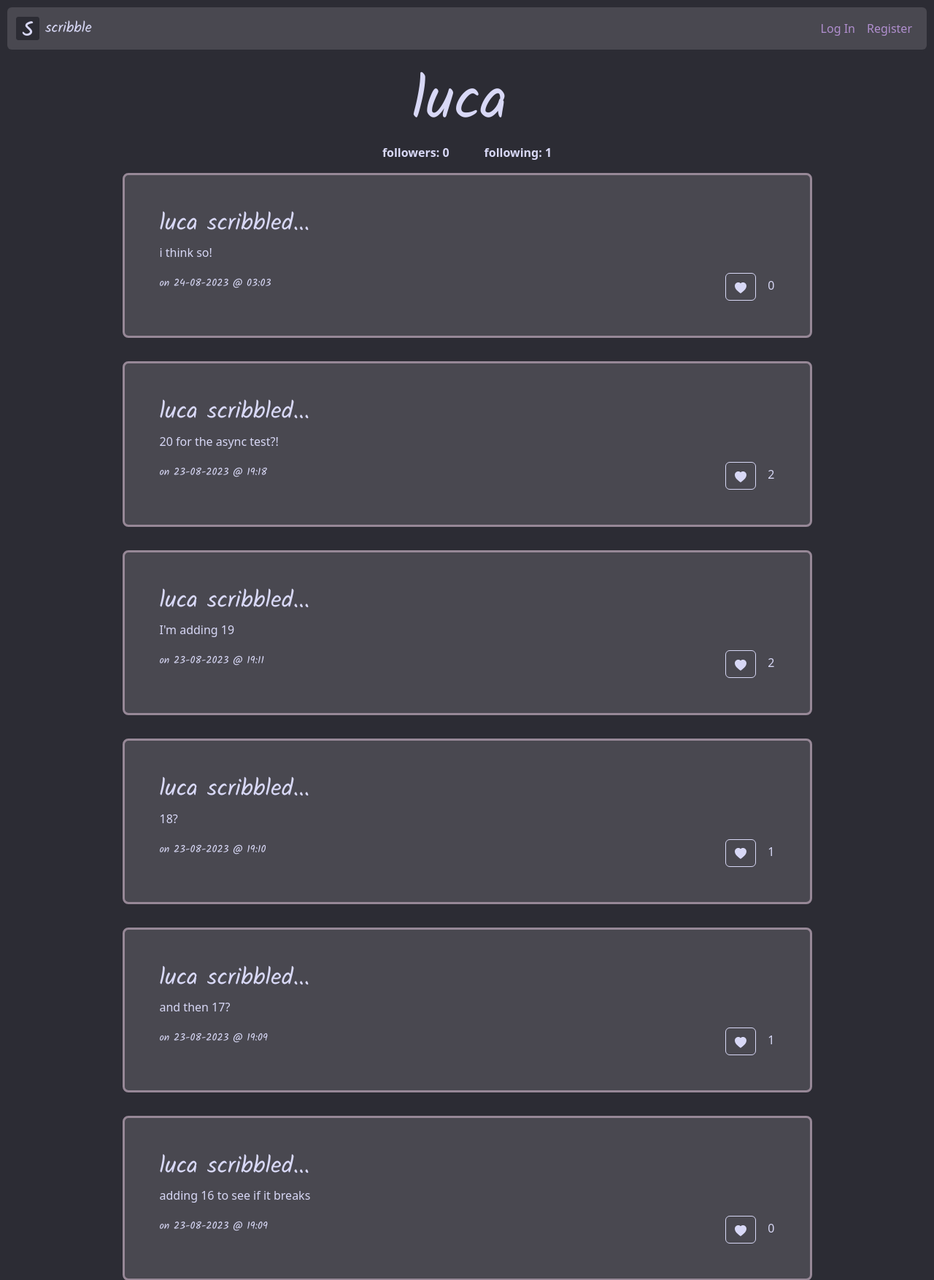
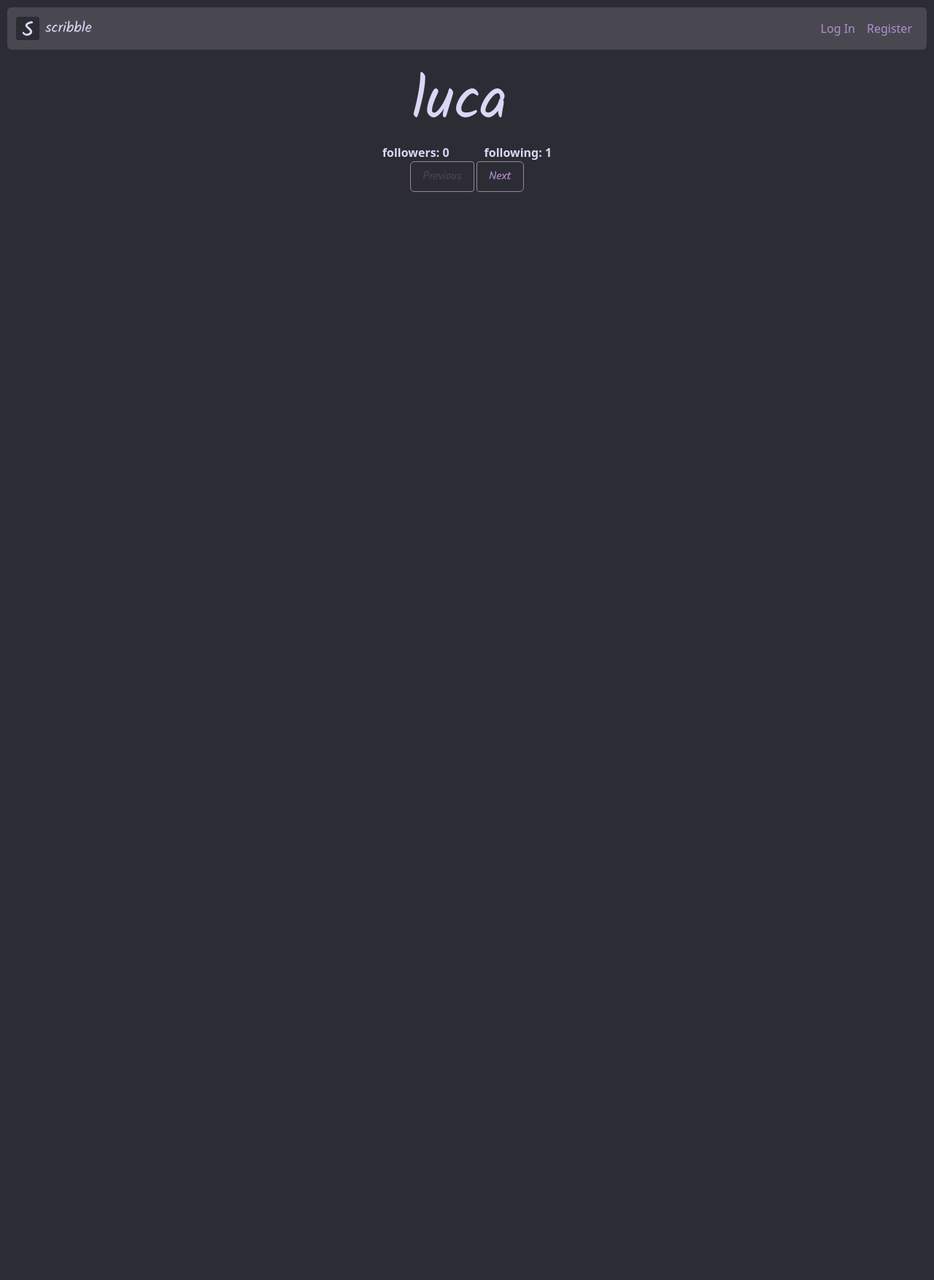
Before and after one commit to lt468/CS50w_Network, a Django app: page /profile/2 in a window 1280 px wide. Shown: the top 1754 px of the page at 73% size. After the commit the page ends 263 px from the top, so only its background shows below. Run offline with Django 3.2, Linux system fonts and the light colour scheme; data comes from the database, SQL or seed files in the repository; both versions use the stored data as it was after the commit.

Commit message:
have added pagination for profiles, it works but wanting to disable the next button ifthere is only 1 page and this requires that I load totalPages before using it in the if function; refactoring some code now to make it work

```diff
--- a/network/static/network/network.js
+++ b/network/static/network/network.js
@@ -20,15 +20,9 @@
         // Load the posts by default
         getPosts('all');
 
-    } else if (/^\/profile\/\d+$/.test(window.location.pathname)) {
-        // Get URL
-        const currentURL = window.location.pathname;
-
-        // Use regex to get integer
-        const user_int = currentURL.match(/\/(\d+)$/);
-        const integerAtEnd = parseInt(user_int[1]);
-
-        getPosts(integerAtEnd);
+    } else {
+        let whoToLoad = checkIfOnProfilePage();
+        getPosts(whoToLoad);
     }
 
     let indexPage = 1;
@@ -42,16 +36,15 @@
             updateLike(event);
         } else if (event.target.classList.contains('page-link')) {
             // Which of the two buttons was clicked
-
             event.target.getAttribute('id') === 'next-link' ? indexPage++ : indexPage--;
 
-            getPosts('all', indexPage)
-                .then((data) => {
-                    totalPages = data['total_pages'];
-                });
+            // Need to see if pagination is for index or profile page
+            let person = checkIfOnProfilePage();
+
+            let data = await getPosts(person, indexPage);
+            let totalPages = data['total_pages'];
 
             // Check if I should disable buttons
-
             let nextBtn = document.getElementById('next-page');
             let prevBtn = document.getElementById('prev-page');
 
@@ -73,7 +66,6 @@
             }
         }
     });
-
 });
 
 async function updateFollow(id, btn) {
@@ -340,3 +332,17 @@
         return data.filter(data => data['owner_id'] === who);
     }
 }
+
+function checkIfOnProfilePage () {
+    if (/^\/profile\/\d+$/.test(window.location.pathname)) {
+        // Get URL
+        const currentURL = window.location.pathname;
+
+        // Use regex to get integer
+        const user_int = currentURL.match(/\/(\d+)$/);
+        const integerAtEnd = parseInt(user_int[1]);
+        return integerAtEnd;
+    } else {
+        return 'all';
+    }
+}
--- a/network/templates/network/profile.html
+++ b/network/templates/network/profile.html
@@ -34,4 +34,15 @@
     {% endif %}
 </div>
 
+<!-- Pagination -->
+<nav aria-label="...">
+    <ul class="pagination">
+        <li class="page-item disabled" id="prev-page">
+            <a class="page-link" href="#" id="prev-link">Previous</a>
+        </li>
+        <li class="page-item" id="next-page">
+            <a class="page-link" href="#" id="next-link">Next</a>
+        </li>
+    </ul>
+</nav>
 {% endblock %}
```
Also changed, not shown: db.sqlite3.
